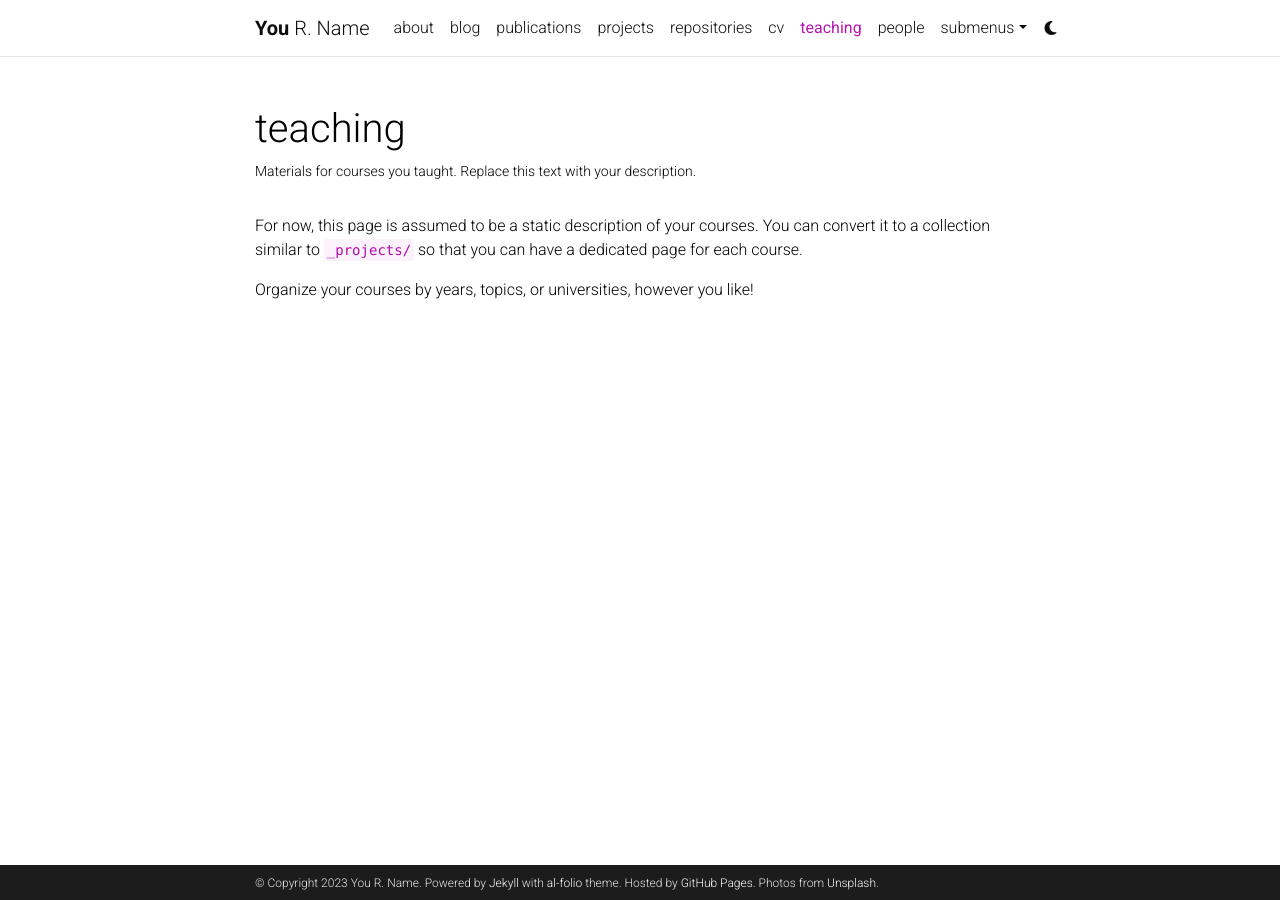
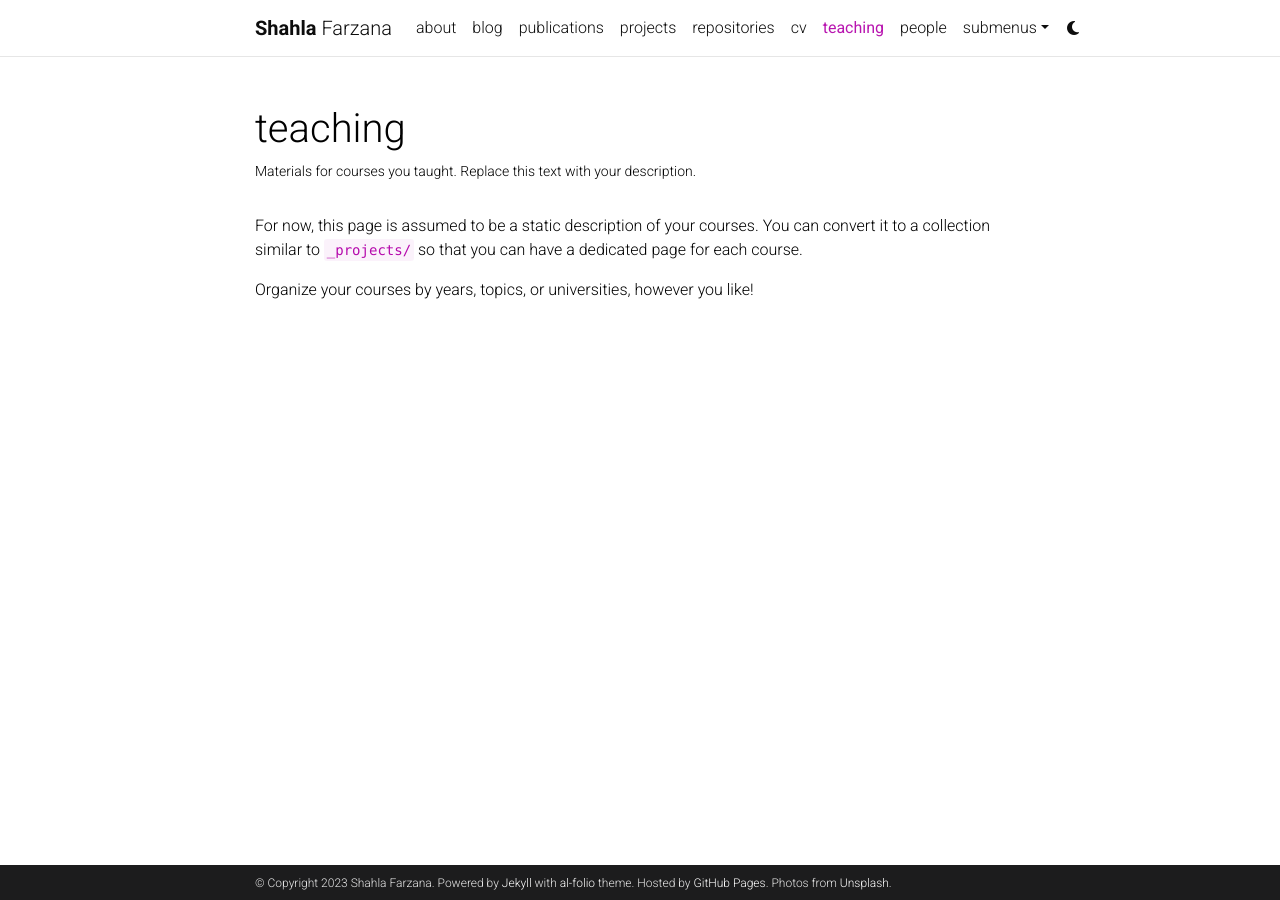
Before and after one commit to treena908/sfarzana.github.io, a Jekyll site: the page built from _pages/teaching.md, in a window 1280 px wide. Built offline with Jekyll 4.4.1, drawn with Linux system fonts in a browser that asks for light colours; comment, search, counter and statistics services are not loaded; a style sheet for code colours, icons or effects is not loaded.

Commit message:
1st commit

```diff
--- a/_config.yml
+++ b/_config.yml
@@ -3,10 +3,10 @@
 # -----------------------------------------------------------------------------
 
 title: blank # the website title (if blank, full name will be used instead)
-first_name: You
-middle_name: R.
-last_name: Name
-email: you@example.com
+first_name: Shahla
+middle_name:
+last_name: Farzana
+email: sfarza3@uic.edu
 description: > # the ">" symbol means to ignore newlines until "footer_text:"
   A simple, whitespace theme for academics. Based on [*folio](https://github.com/bogoli/-folio) design.
 footer_text: >
@@ -18,8 +18,8 @@
 lang: en # the language of your site (for example: en, fr, cn, ru, etc.)
 icon: ⚛️  # the emoji used as the favicon (alternatively, provide image name in /assets/img/)
 
-url: https://alshedivat.github.io # the base hostname & protocol for your site
-baseurl: /al-folio # the subpath of your site, e.g. /blog/
+url: https://sfarzana.github.io # the base hostname & protocol for your site
+baseurl:  # the subpath of your site, e.g. /blog/
 last_updated: false # set to true if you want to display last updated in the footer
 impressum_path:  # set to path to include impressum link in the footer, use the same path as permalink in a page, helps to conform with EU GDPR
 
```
